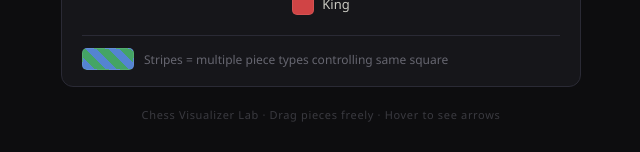
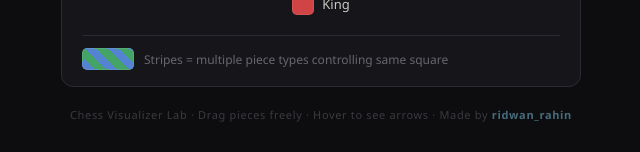
Before and after one commit to RidwanHasanKhandakar/chess-visualizer, a PHP site: page / in a window 1280 px wide. Shown: the part 935-1087 px from the top of the page, without its empty margins (319-959 px from the left). Run offline with PHP 8.4, Linux system fonts and the light colour scheme.

Commit message:
add footer link to Instagram profile in the app footer

```diff
--- a/assets/css/style.css
+++ b/assets/css/style.css
@@ -280,3 +280,13 @@ body {
     letter-spacing: 0.06em;
     opacity: 0.5;
 }
+
+.footer-link {
+    color: var(--accent2);
+    text-decoration: none;
+    font-weight: 700;
+}
+
+.footer-link:hover {
+    text-decoration: underline;
+}
--- a/index.html
+++ b/index.html
@@ -63,7 +63,10 @@
         </div>
     </div>
 
-    <footer class="app-footer">Chess Visualizer Lab · Drag pieces freely · Hover to see arrows</footer>
+    <footer class="app-footer">
+        Chess Visualizer Lab · Drag pieces freely · Hover to see arrows · Made by
+        <a class="footer-link" href="https://www.instagram.com/ridwan_rahin/" target="_blank" rel="noopener noreferrer">ridwan_rahin</a>
+    </footer>
 
 </div>
 
```
